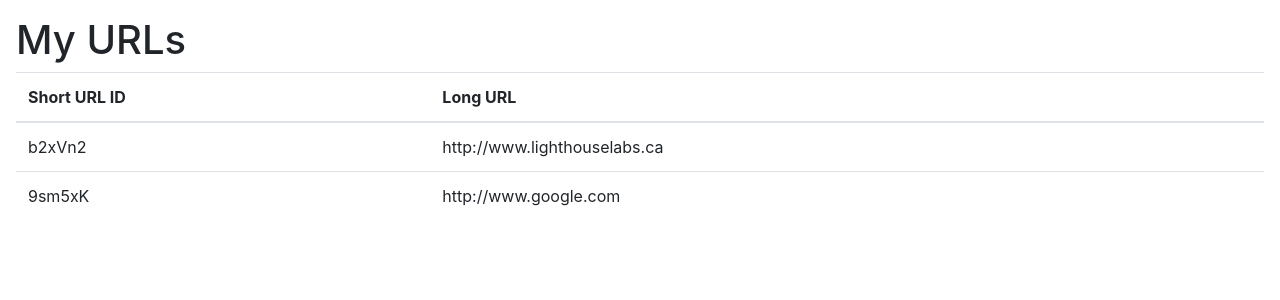
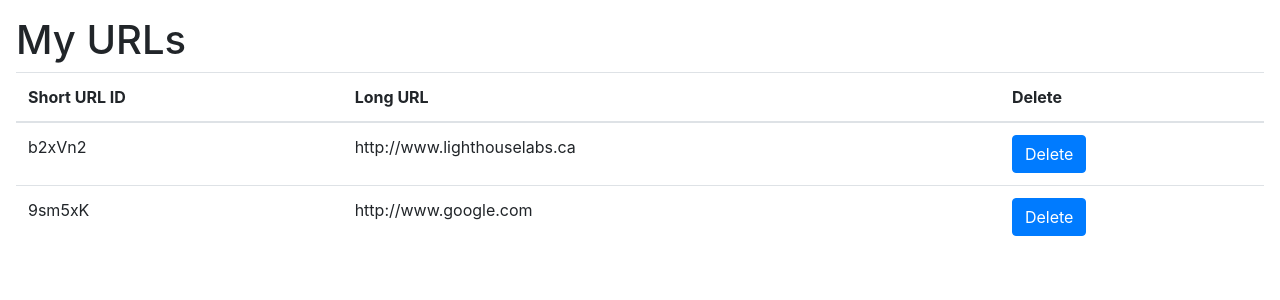
Before and after one commit to AmaalAli03/tinyapp, a Node server app: page /urls in a window 1280 px wide. Shown: the part 56-356 px from the top of the page. Run offline with Node 20, Linux system fonts and the light colour scheme; some libraries are stand-ins or nearby versions.

Commit message:
now added a delete botton that works

```diff
--- a/express_server.js
+++ b/express_server.js
@@ -15,6 +15,10 @@ app.post("/urls", (req, res) => {
   console.log(req.body); // Log the POST request body to the console
   res.redirect(`/urls/${key}`); // Respond with 'Ok' (we will replace this)
 });
+app.post("/urls/:id/delete",(req, res) => {
+  delete urlDatabase[req.params.id];
+  res.redirect ("/urls");
+})
 
 app.get("/", (req, res) => {
   res.send("Hello!");
--- a/views/urls_index.ejs
+++ b/views/urls_index.ejs
@@ -26,6 +26,7 @@
         <tr>
           <th scope="col">Short URL ID</th>
           <th scope="col">Long URL</th>
+          <th scope="col">Delete</th>
         </tr>
       </thead>
       <tbody>
@@ -33,6 +34,11 @@
           <tr>
             <td><%= id %></td>
             <td><%= urls[id] %></td>
+            <td>
+              <form class="form-inline" action= "/urls/<%= id %>/delete" method="POST">
+                  <button type="submit" class="btn btn-primary">Delete</button>
+                </div>
+            </td>
           </tr>
         <% } %>
       </tbody>
```
